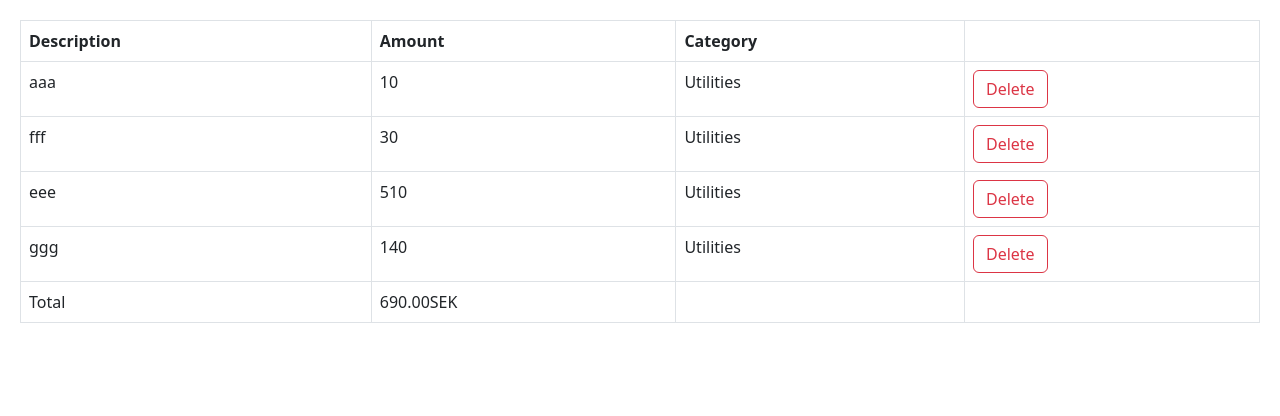
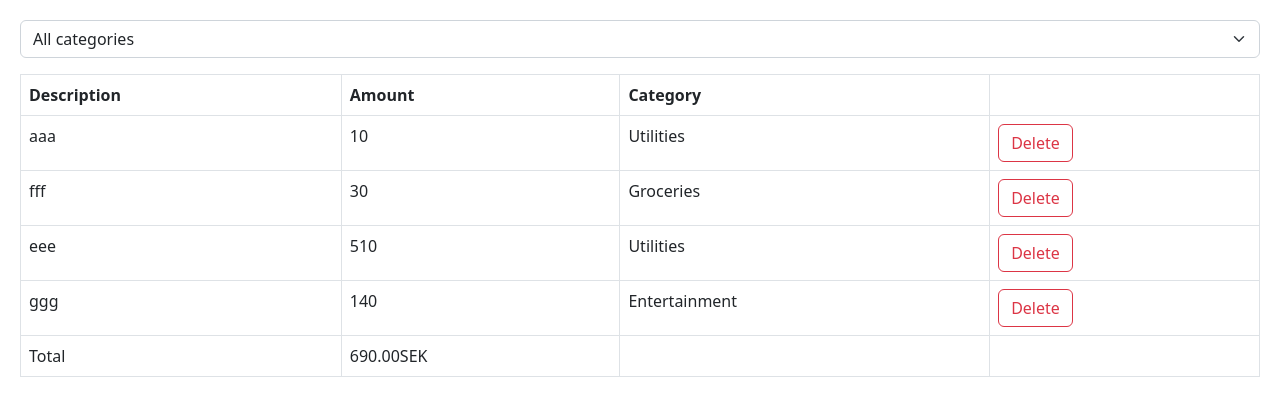
Before and after one commit to elen-oz/hi_expenses-app, a React (Vite) app: page / in a window 1280 px wide. Shown: the top 416 px of the page. Built offline with nearby package versions, Linux system fonts and the light colour scheme.

Commit message:
add filter

```diff
--- a/src/App.tsx
+++ b/src/App.tsx
@@ -1,19 +1,34 @@
 import { useState } from 'react';
 import ExpenseList from './expencse-tracker/components/ExpenseList';
+import ExpenseFilter from './expencse-tracker/components/ExpenseFilter';
 
 const App = () => {
+  const [selectedCategory, setSelectedCategory] = useState('');
+
   const [expenses, setExpenses] = useState([
     { id: 1, description: 'aaa', amount: 10, category: 'Utilities' },
-    { id: 2, description: 'fff', amount: 30, category: 'Utilities' },
+    { id: 2, description: 'fff', amount: 30, category: 'Groceries' },
     { id: 3, description: 'eee', amount: 510, category: 'Utilities' },
-    { id: 4, description: 'ggg', amount: 140, category: 'Utilities' },
+    { id: 4, description: 'ggg', amount: 140, category: 'Entertainment' },
   ]);
 
+  const visibleExpenses = selectedCategory
+    ? expenses.filter((e) => e.category === selectedCategory)
+    : expenses;
+
   return (
-    <ExpenseList
-      expenses={expenses}
-      onDelete={(id) => setExpenses(expenses.filter((e) => e.id !== id))}
-    />
+    <>
+      <div className='mb-3'>
+        <ExpenseFilter
+          onSelectCategory={(category) => setSelectedCategory(category)}
+        />
+      </div>
+
+      <ExpenseList
+        expenses={visibleExpenses}
+        onDelete={(id) => setExpenses(expenses.filter((e) => e.id !== id))}
+      />
+    </>
   );
 };
 
--- /dev/null
+++ b/src/expencse-tracker/components/ExpenseFilter.tsx
@@ -0,0 +1,18 @@
+interface Props {
+  onSelectCategory: (category: string) => void;
+}
+
+const ExpenseFilter = ({ onSelectCategory }: Props) => {
+  return (
+    <select
+      className='form-select'
+      onChange={(event) => onSelectCategory(event.target.value)}
+    >
+      <option value=''>All categories</option>
+      <option value='Groceries'>Groceries</option>
+      <option value='Utilities'>Utilities</option>
+      <option value='Entertainment'>Entertainment</option>
+    </select>
+  );
+};
+export default ExpenseFilter;
```
